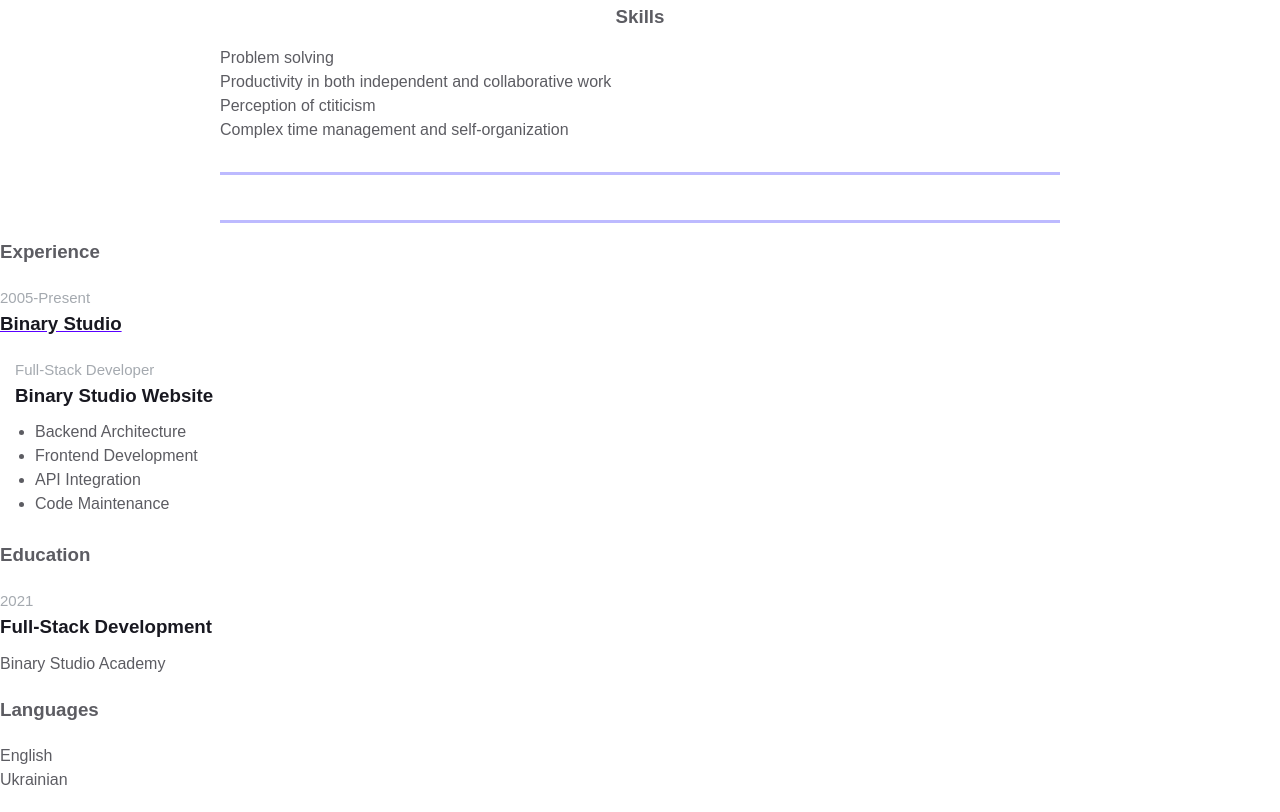
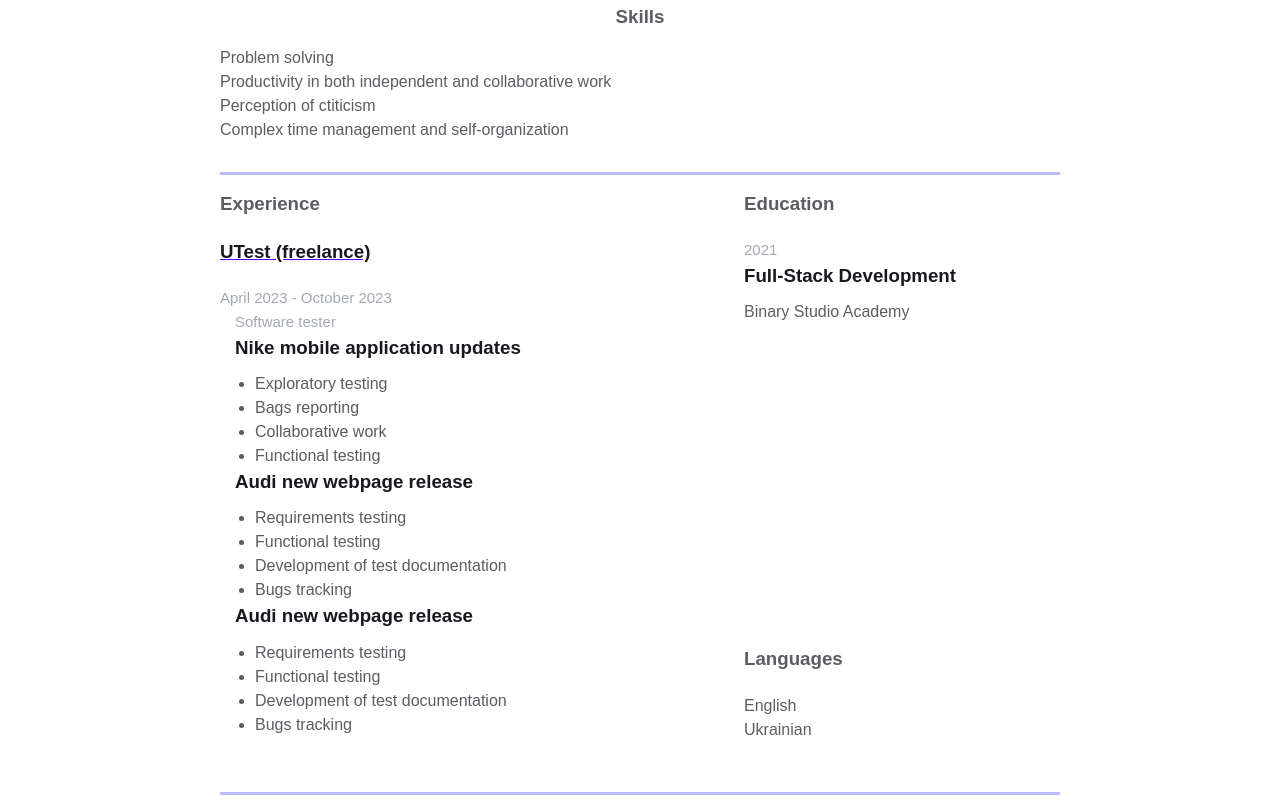
Before and after one commit to VeronikaHordus/Homepage, a plain HTML site: page index.html in a window 1280 px wide. Shown: the part 646-1458 px from the top of the page. Drawn offline with Linux system fonts and the light colour scheme.

Commit message:
Edit experience block. Right code placement. Add personal information

```diff
--- a/index.html
+++ b/index.html
@@ -47,7 +47,6 @@
                 <div class="contact-info__block contact-info__block--center">
                   <img class="contact-info__avatar" src="assets/IMG_8431.JPG" alt="Avatar" />
                 </div>
-
                 <div class="contact-info__block"></div>
               </div>
             </div>
@@ -89,37 +88,43 @@
             </div>
           </div>
 
-          <!-- Experience block template -->
+          <!-- Experience block -->
           <div class="container">
             <div class="resume__block">
               <div class="main-info fh">
-                <div class="experiences"></div>
-
-                <div class="additional-info fv"></div>
+                <div class="experiences">
+                    <h3 class="experiences__header">Experience</h3>
+                    <div class="experiences__company">
+                      <div class="experiences__company-header">
+                        <h3 class="experiences__company-header-name">UTest (freelance)</h3>
+                         <span class="experiences__company-header-durability">April 2023 - October 2023</span>
+                      </div>
+                      <div class="experiences__company-project">
+                        <span class="experiences__company-project-role">Software tester</span>
+                        <h3 class="experiences__company-project-name">Nike mobile application updates</h3>
+                        <ul class="experiences__company-project-responsibilities">
+                          <li>Exploratory testing</li>
+                          <li>Bags reporting</li>
+                          <li>Collaborative work</li>
+                          <li>Functional testing</li>
+                        </ul>
+                        <h3 class="experiences__company-project-name">Audi new webpage release</h3>
+                        <ul class="experiences__company-project-responsibilities">
+                          <li>Requirements testing</li>
+                          <li>Functional testing</li>
+                          <li>Development of test documentation</li>
+                          <li>Bugs tracking</li>
+                        </ul>
+                        <h3 class="experiences__company-project-name">Audi new webpage release</h3>
+                        <ul class="experiences__company-project-responsibilities">
+                          <li>Requirements testing</li>
+                          <li>Functional testing</li>
+                          <li>Development of test documentation</li>
+                          <li>Bugs tracking</li>
+                        </ul>
                       </div>
                     </div>
                 </div>
-
-          <!-- Experiences -->
-          <h3 class="experiences__header">Experience</h3>
-          <div class="experiences__company">
-            <div class="experiences__company-header">
-              <span class="experiences__company-header-durability">2005-Present</span>
-              <h3 class="experiences__company-header-name">Binary Studio</h3>
-            </div>
-
-            <div class="experiences__company-project">
-              <span class="experiences__company-project-role">Full-Stack Developer</span>
-              <h3 class="experiences__company-project-name">Binary Studio Website</h3>
-              <ul class="experiences__company-project-responsibilities">
-                <li>Backend Architecture</li>
-                <li>Frontend Development</li>
-                <li>API Integration</li>
-                <li>Code Maintenance</li>
-              </ul>
-            </div>
-          </div>
-          <!--Additional info-->
                 <div class="additional-info fv">
                     <div class="additional-info__education">
                       <h3 class="additional-info__education-header">Education</h3>
@@ -136,6 +141,10 @@
                       <p class="additional-info__languages-item">Ukrainian</p>
                     </div>
                   </div>
+                </div>
+              </div>
+            </div>
+          </div>
       </main>
   </body>
 </html>
```
Lines whose indentation alone changed are shown as unchanged.
